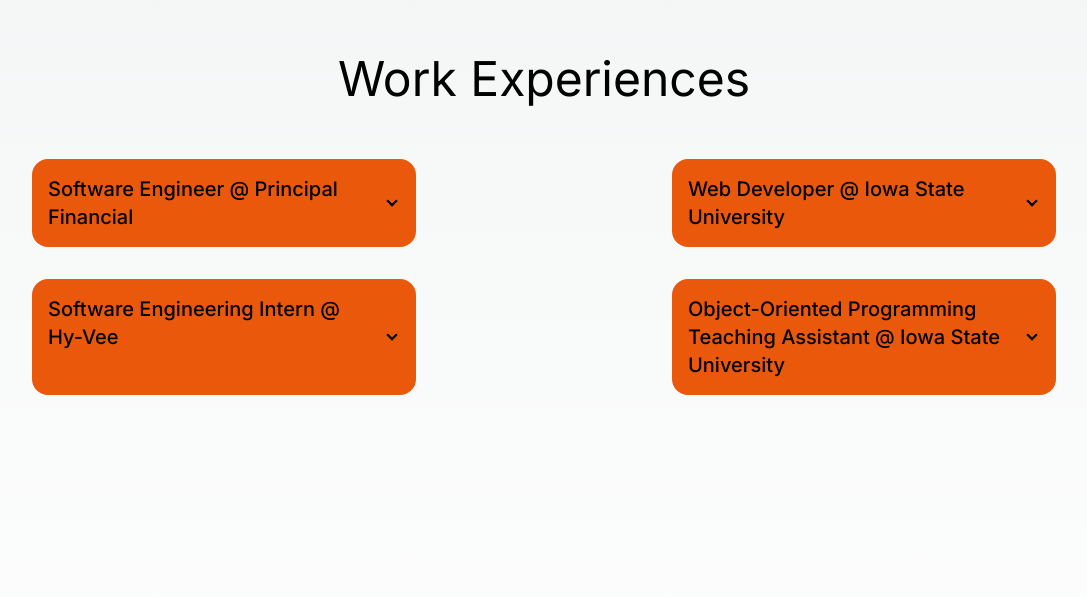
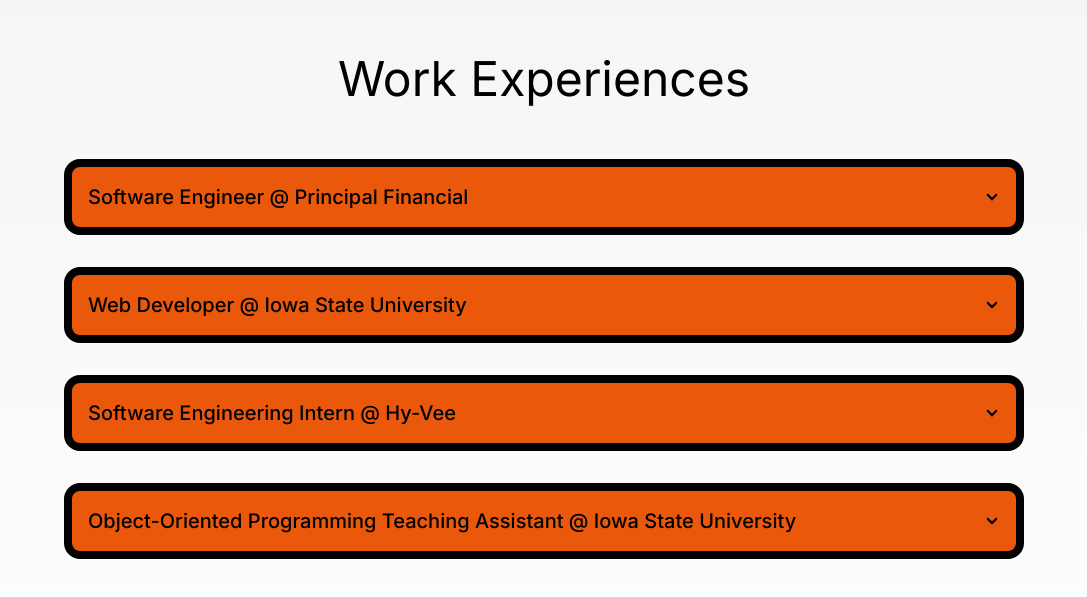
Before and after one commit to JackTWilkinson/portfolio-website, a Next.js app: page / in a window 1280 px wide. Shown: the part 2393-2990 px from the top of the page, without its empty margins (96-1183 px from the left). Built offline with nearby package versions, Linux system fonts and the light colour scheme.

Commit message:
making the work experiences look pretty

```diff
--- a/src/app/components/work-experience.tsx
+++ b/src/app/components/work-experience.tsx
@@ -8,7 +8,7 @@ export type WorkExperienceProps = {
 const WorkExperienceItem: React.FC<WorkExperienceProps> = (props: WorkExperienceProps) => {
     return (
         <>
-            <div className='collapse w-96 bg-orange-600 border-black rounded-box collapse-arrow'>
+            <div className='collapse w-3/4 border-8 bg-orange-600 border-black rounded-box collapse-arrow'>
               <input type='checkbox'/>
               <div className='collapse-title text-xl font-medium'>
                 { props.title }
--- a/src/app/pages/work-experience-list.tsx
+++ b/src/app/pages/work-experience-list.tsx
@@ -12,7 +12,7 @@ const WorkExperienceList: React.FunctionComponent<WorkExperienceListProps> = ()
           <div className='flex justify-center pb-10'>
             <p className='text-5xl'>Work Experiences</p>
           </div>
-          <div className='grid grid-cols-2'>
+          <div className=''>
             {
               experienceArray.map((experience: WorkExperienceProps, key) => {
                 return (
```
